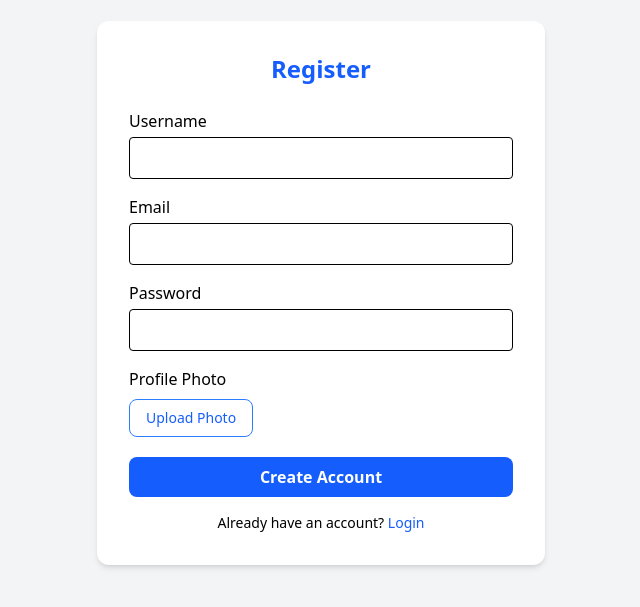
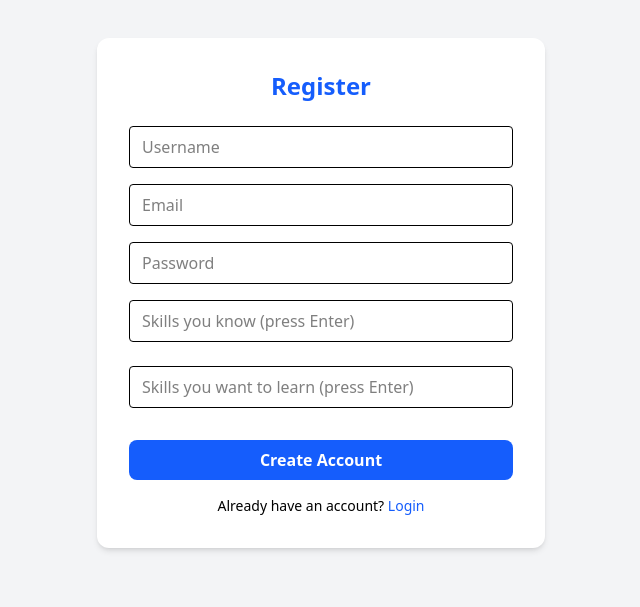
Before and after one commit to Balagonisanthosh/skill-swap-fullstack, a React (Vite) app in the folder Skill_Swap/: page /register in a window 1280 px wide. Shown: the part 107-714 px from the top of the page, without its empty margins (319-959 px from the left). Built offline with nearby package versions, Linux system fonts and the light colour scheme.

Commit message:
fixed the profile page button

```diff
--- a/Skill_Swap/src/dashBoards/ProfilePage.jsx
+++ b/Skill_Swap/src/dashBoards/ProfilePage.jsx
@@ -62,7 +62,6 @@ const ProfilePage = () => {
 
     setProfileImageFile(file);
 
-    // Local preview
     setUser((prev) => ({
       ...prev,
       profileImage: URL.createObjectURL(file),
@@ -78,7 +77,6 @@ const ProfilePage = () => {
         photo: profileImageFile,
       });
 
-      // Switch image back to Cloudinary URL
       if (updatedUser?.profileImage) {
         setUser((prev) => ({
           ...prev,
@@ -233,9 +231,18 @@ const ProfilePage = () => {
           {mentorRequest?.status !== "pending" && (
             <button
               onClick={() => setShowMentorForm(true)}
-              className="mt-4 px-5 py-2 border border-blue-500 text-blue-500 rounded hover:bg-blue-500 hover:text-white"
+              disabled={mentorRequest?.status === "approved"}
+              className={`mt-4 px-5 py-2 border rounded transition
+                ${
+                  mentorRequest?.status === "approved"
+                    ? "border-gray-400 text-gray-400 cursor-not-allowed"
+                    : "border-blue-500 text-blue-500 hover:bg-blue-500 hover:text-white"
+                }
+              `}
             >
-              {mentorRequest?.status === "rejected"
+              {mentorRequest?.status === "approved"
+                ? "Already a Mentor"
+                : mentorRequest?.status === "rejected"
                 ? "Re-apply as Mentor"
                 : "Request as Mentor"}
             </button>
--- a/Skill_Swap/src/pages/Register.jsx
+++ b/Skill_Swap/src/pages/Register.jsx
@@ -17,20 +17,21 @@ const Register = () => {
   const fileInputRef = useRef(null);
 
   const [loading, setLoading] = useState(false);
-
-  // ✅ NEW: error state
   const [error, setError] = useState("");
 
   const navigate = useNavigate();
 
+  // ✅ Add skill on Enter
   const addSkill = (e, inputValue, setInput, skills, setSkills) => {
-    if (e.key === "Enter" && inputValue.trim() !== "") {
+    if (e.key === "Enter") {
       e.preventDefault();
+      if (!inputValue.trim()) return;
       setSkills([...skills, inputValue.trim()]);
       setInput("");
     }
   };
 
+  // ✅ Remove skill
   const removeSkill = (index, skills, setSkills) => {
     setSkills(skills.filter((_, i) => i !== index));
   };
@@ -38,7 +39,6 @@ const Register = () => {
   const handlePhotoUpload = (e) => {
     const file = e.target.files[0];
     if (!file) return;
-
     setPhoto(file);
     setPhotoName(file.name);
   };
@@ -47,7 +47,7 @@ const Register = () => {
     e.preventDefault();
     if (loading) return;
 
-    setError("");       // ✅ clear previous error
+    setError("");
     setLoading(true);
 
     try {
@@ -61,9 +61,7 @@ const Register = () => {
         JSON.stringify(skillsYouWantToLearn)
       );
 
-      if (photo) {
-        formData.append("photo", photo);
-      }
+      if (photo) formData.append("photo", photo);
 
       const response = await fetch(
         "https://skill-swap-fullstack.onrender.com/api/auth/register",
@@ -83,9 +81,8 @@ const Register = () => {
 
       alert("Registration successful 🎉");
       navigate("/login");
-
     } catch (err) {
-      console.error("Register error:", err);
+      console.error(err);
       setError("Something went wrong. Please try again.");
       setLoading(false);
     }
@@ -97,8 +94,6 @@ const Register = () => {
         className="bg-white p-8 rounded-xl shadow-md w-full max-w-md"
         onSubmit={handleSubmitButton}
       >
-
-        {/* ✅ ERROR MESSAGE */}
         {error && (
           <div className="mb-4 bg-red-100 border border-red-400 text-red-700 px-4 py-2 rounded text-sm">
             {error}
@@ -110,86 +105,125 @@ const Register = () => {
         </h2>
 
         {/* Username */}
-        <div className="mb-4">
-          <label className="block mb-1 font-medium">Username</label>
         <input
-            type="text"
+          className="w-full border rounded px-3 py-2 mb-4"
+          placeholder="Username"
           value={username}
           onChange={(e) => setUsername(e.target.value)}
           required
-            className="w-full border rounded px-3 py-2 focus:ring-2 focus:ring-blue-500"
         />
-        </div>
 
         {/* Email */}
-        <div className="mb-4">
-          <label className="block mb-1 font-medium">Email</label>
         <input
+          className="w-full border rounded px-3 py-2 mb-4"
+          placeholder="Email"
           type="email"
           value={email}
           onChange={(e) => setEmail(e.target.value)}
           required
-            className="w-full border rounded px-3 py-2 focus:ring-2 focus:ring-blue-500"
         />
-        </div>
 
         {/* Password */}
-        <div className="mb-4">
-          <label className="block mb-1 font-medium">Password</label>
         <input
+          className="w-full border rounded px-3 py-2 mb-4"
+          placeholder="Password"
           type="password"
           value={password}
           onChange={(e) => setPassword(e.target.value)}
           required
-            className="w-full border rounded px-3 py-2 focus:ring-2 focus:ring-blue-500"
         />
+
+        {/* Skills You Know */}
+        <input
+          className="w-full border rounded px-3 py-2"
+          placeholder="Skills you know (press Enter)"
+          value={knownSkillInput}
+          onChange={(e) => setKnownSkillInput(e.target.value)}
+          onKeyDown={(e) =>
+            addSkill(
+              e,
+              knownSkillInput,
+              setKnownSkillInput,
+              skillsYouKnown,
+              setSkillsYouKnown
+            )
+          }
+        />
+
+        <div className="flex flex-wrap gap-2 mt-2">
+          {skillsYouKnown.map((skill, index) => (
+            <span
+              key={index}
+              className="bg-green-100 text-green-700 px-3 py-1 rounded-full text-sm flex gap-2"
+            >
+              {skill}
+              <button
+                type="button"
+                onClick={() =>
+                  removeSkill(index, skillsYouKnown, setSkillsYouKnown)
+                }
+              >
+                ×
+              </button>
+            </span>
+          ))}
         </div>
 
-        {/* Profile Photo */}
-        <div className="mb-5">
-          <label className="block mb-2 font-medium">Profile Photo</label>
+        {/* Skills You Want to Learn */}
+        <input
+          className="w-full border rounded px-3 py-2 mt-4"
+          placeholder="Skills you want to learn (press Enter)"
+          value={learnSkillInput}
+          onChange={(e) => setLearnSkillInput(e.target.value)}
+          onKeyDown={(e) =>
+            addSkill(
+              e,
+              learnSkillInput,
+              setLearnSkillInput,
+              skillsYouWantToLearn,
+              setSkillsYouWantToLearn
+            )
+          }
+        />
+
+        <div className="flex flex-wrap gap-2 mt-2">
+          {skillsYouWantToLearn.map((skill, index) => (
+            <span
+              key={index}
+              className="bg-blue-100 text-blue-700 px-3 py-1 rounded-full text-sm flex gap-2"
+            >
+              {skill}
               <button
                 type="button"
-            onClick={() => fileInputRef.current.click()}
-            className="px-4 py-2 border border-blue-500 text-blue-600 rounded-lg hover:bg-blue-50 transition text-sm font-medium"
+                onClick={() =>
+                  removeSkill(
+                    index,
+                    skillsYouWantToLearn,
+                    setSkillsYouWantToLearn
+                  )
+                }
               >
-            Upload Photo
+                ×
               </button>
-
-          {photoName && (
-            <p className="text-sm text-gray-600 mt-2">
-              ✅ Uploaded: <span className="font-medium">{photoName}</span>
-            </p>
-          )}
-
-          <input
-            ref={fileInputRef}
-            type="file"
-            hidden
-            accept="image/*"
-            onChange={handlePhotoUpload}
-          />
+            </span>
+          ))}
         </div>
 
         {/* Submit */}
         <button
-          type="submit"
           disabled={loading}
-          className={`w-full py-2 rounded-lg font-semibold transition
-            ${
+          className={`w-full mt-6 py-2 rounded-lg font-semibold ${
             loading
               ? "bg-blue-400 cursor-not-allowed"
               : "bg-blue-600 hover:bg-blue-700 text-white"
-            }
-          `}
+          }`}
         >
           {loading ? "Loading..." : "Create Account"}
         </button>
 
-        {/* Login Redirect */}
         <p className="text-center text-sm mt-4">
           Already have an account?{" "}
-          <Link to="/login" className="text-blue-600 font-medium hover:underline">
+          <Link to="/login" className="text-blue-600 font-medium">
             Login
           </Link>
         </p>
```
Lines whose indentation alone changed are shown as unchanged.
